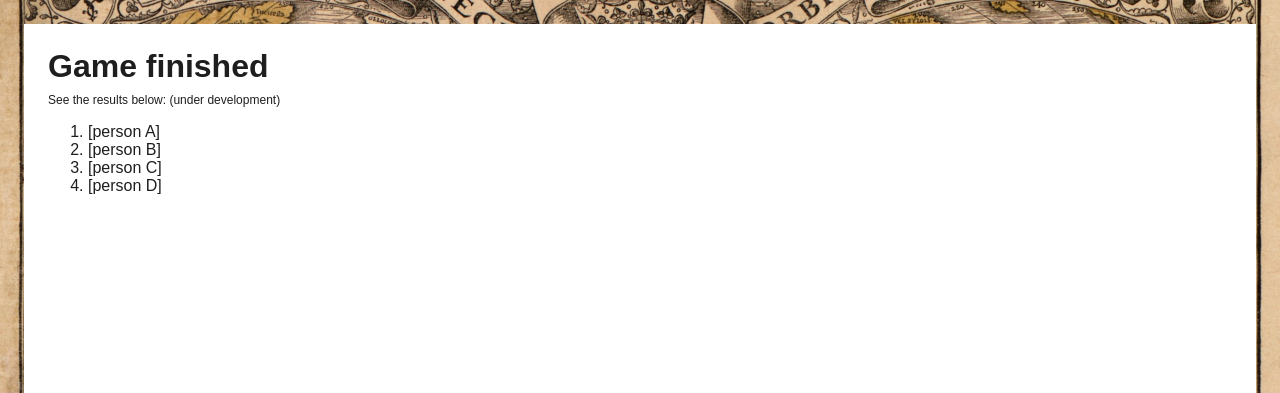
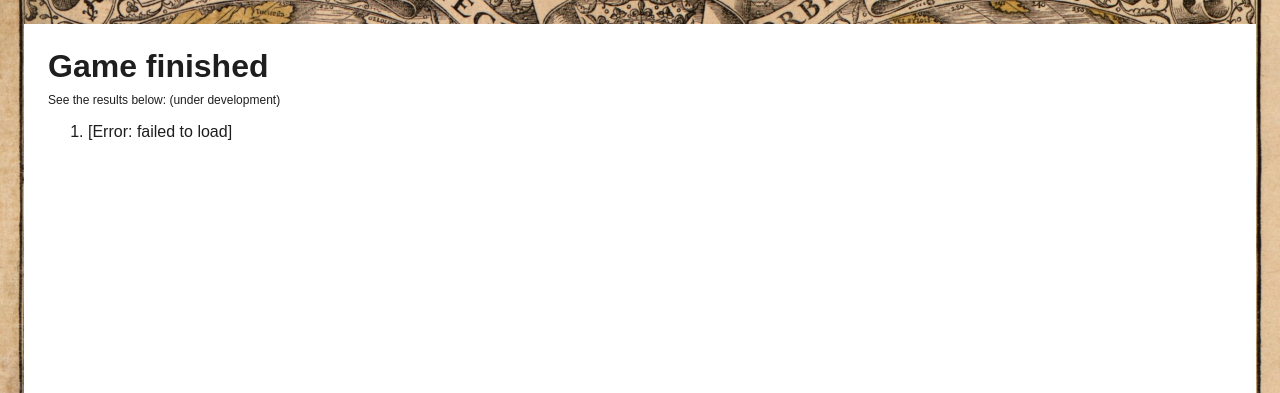
Before and after one commit to LukeCampbell5853/NavCS, a Flask app: template templates/finished.html in a window 1280 px wide. Shown: the part 80-473 px from the top of the page. Run offline with Flask 2, Linux system fonts and the light colour scheme; the template is opened without the code that fills it, so the values that code supplies are empty.

Commit message:
Update finished.html

```diff
--- a/templates/finished.html
+++ b/templates/finished.html
@@ -21,11 +21,8 @@
     <div id="content">
       <h1>Game finished</h1>
       <p>See the results below: (under development)</p>
-      <ol>
-        <li>[person A]</li>
-        <li>[person B]</li>
-        <li>[person C]</li>
-        <li>[person D]</li>
+      <ol id="place_display">
+        <li>[Error: failed to load]</li>
       </ol>
     </div>
     <script src="{{url_for('static', filename='create.js')}}"></script>
```
